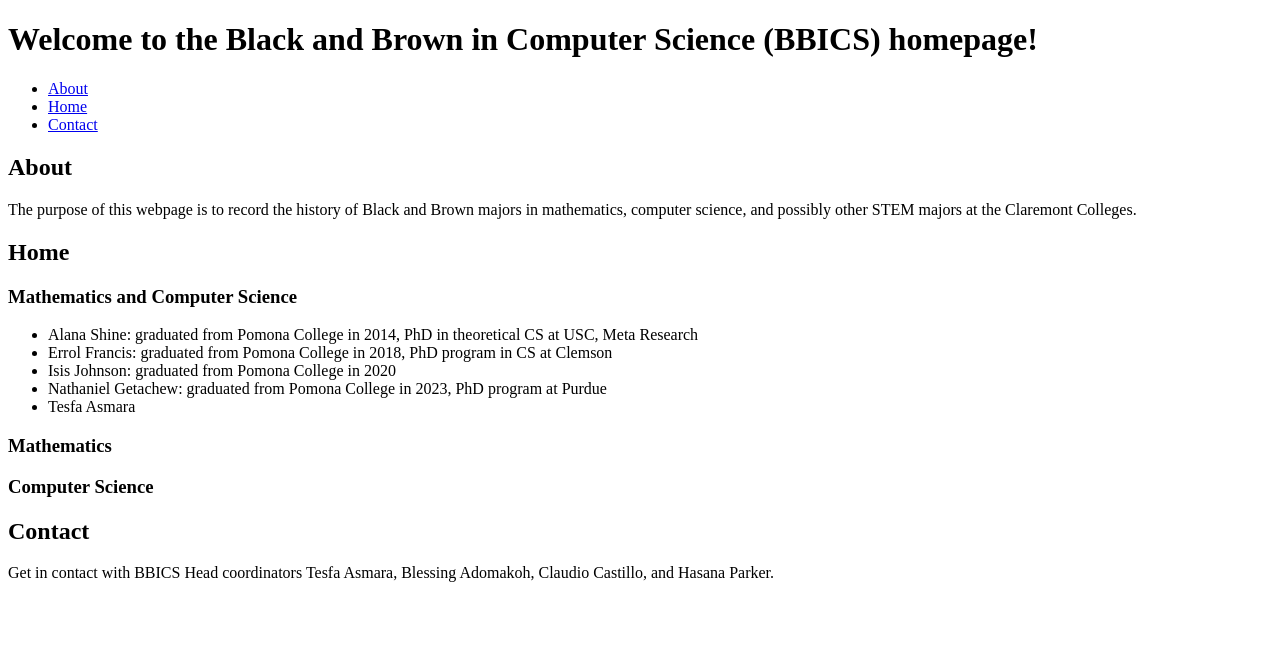
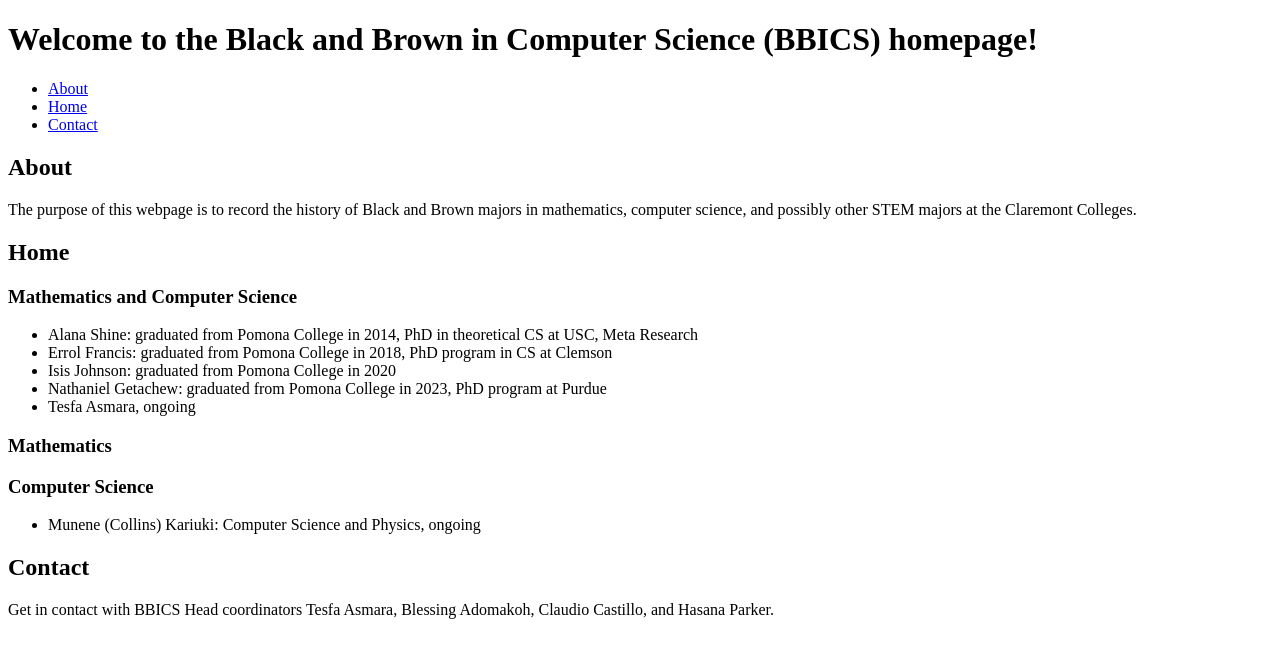
Before and after one commit to bbics/bbics.github.io, a plain HTML site: page index.html in a window 1280 px wide. Drawn offline with Linux system fonts and the light colour scheme.

Commit message:
added Collins, added ongoing status

```diff
--- a/index.html
+++ b/index.html
@@ -31,7 +31,7 @@
                         <li>Errol Francis: graduated from Pomona College in 2018, PhD program in CS at Clemson</li>
                         <li>Isis Johnson: graduated from Pomona College in 2020</li>
                         <li>Nathaniel Getachew: graduated from Pomona College in 2023, PhD program at Purdue</li>
-                        <li>Tesfa Asmara</li>
+                        <li>Tesfa Asmara, ongoing</li>
                     </ul>
                 </div>
 
@@ -41,6 +41,10 @@
 
                 <div> <!-- Column -->
                     <h3>Computer Science</h3>
+                    <ul>
+                        <li>Munene (Collins) Kariuki: Computer Science and Physics, ongoing</li>
+                    </ul>
+
                 </div>
 
             </div>
```
